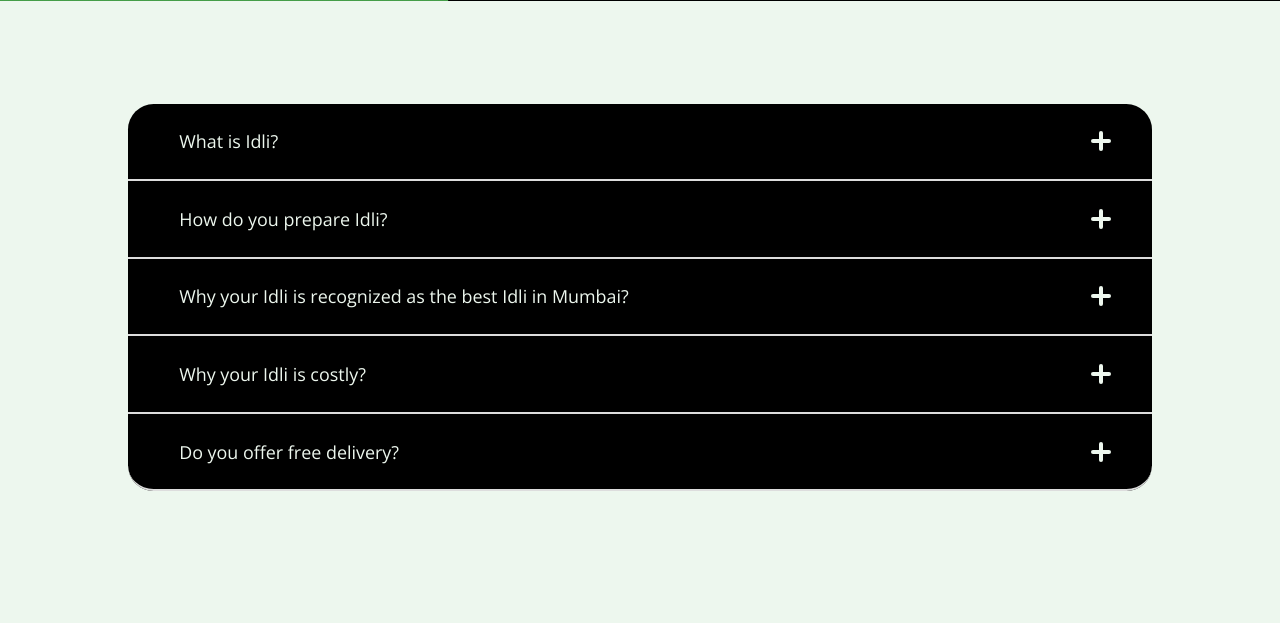
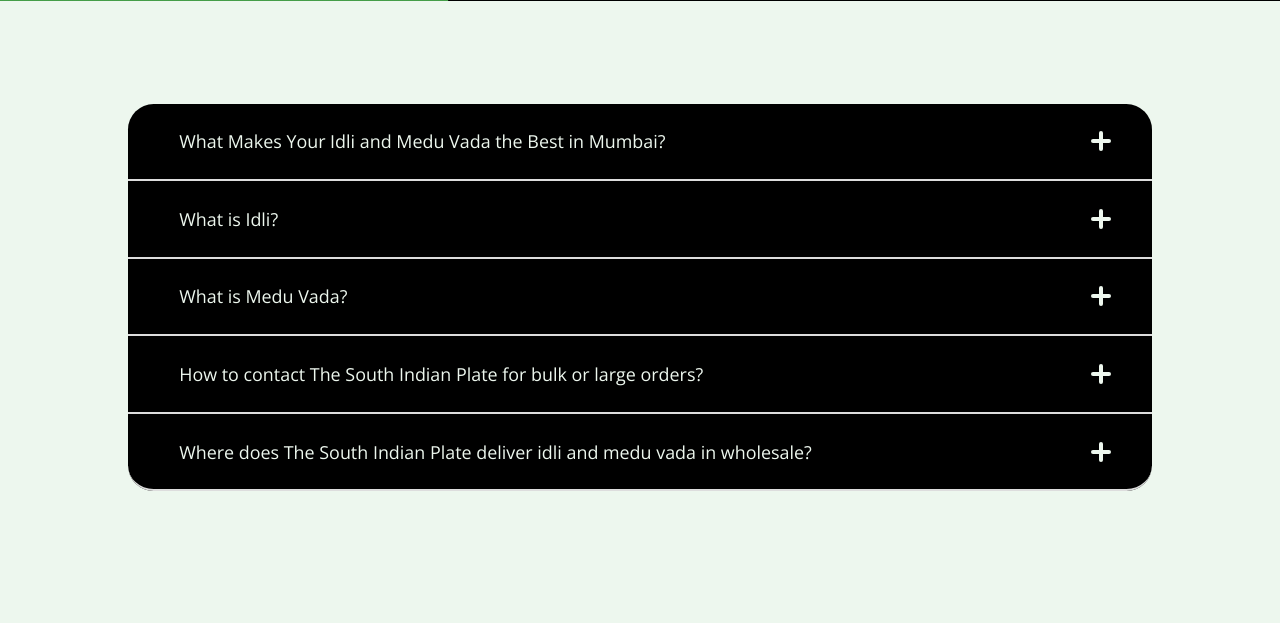
Before and after one commit to jitbherwaniofficial/thesouthindianplate, a Django app: page / in a window 1280 px wide. Shown: the part 5050-5673 px from the top of the page. Run offline with Django 5.2, Linux system fonts and the light colour scheme.

Commit message:
Accordion Updated

```diff
--- a/templates/index.html
+++ b/templates/index.html
@@ -388,7 +388,7 @@
           <div class="faq_question">
             <div class="faq_question-text">
               <h3>
-                What is Idli?
+                What Makes Your Idli and Medu Vada the Best in Mumbai?
               </h3>
             </div>
             <div class="icon">
@@ -398,7 +398,13 @@
           <div class="answercont">
             <div class="answer">
               <p>
-                Idli is a traditional South Indian steamed rice cake, made from fermented rice and lentil batter. Soft, fluffy, and nutritious, it's a popular breakfast dish enjoyed with chutney or sambhar.
+                We are the best Idli and Medu Vada suppliers that offers authentic South Indian breakfast in Khar, Santacruz and Bandra in Mumbai. Our fluffy Idlis, and crispy Meduvadas, delicious coconut Chutney and Sambhar are the talk of the town. If you are pure vegetarian then you have got your perfect place to order. Some of the important reason why we are unique :-
+                <br>1. Authenticity - Our dish has authentic South Indian flavor. We prepare it in a traditional way so that the authenticity maintains.
+                <br>2. Flavor - Our Idlis are big in size and soft, Meduvada is crispy and scrumptious, Chutney and Sambhar is cherry on the cake. The flavor you would never want to miss.
+                <br> 3. Hygienic - We prepare these breakfast for you in home like environment. A food that makes you healthy along with the taste is our uniqueness.
+                Organic Ingredients - We only use fresh and natural ingredients to prepare Idli, Meduvada, Sambhar, and Chutney for you.
+
+                </p>
               </p>
             </div>
           </div>
@@ -406,7 +412,7 @@
         <div class="faq_container">
           <div class="faq_question">
             <div class="faq_question-text">
-              <h3>How do you prepare Idli?</h3>
+              <h3>What is Idli?</h3>
             </div>
             <div class="icon">
               <div class="icon-shape"></div>
@@ -415,14 +421,14 @@
           <div class="answercont">
             <div class="answer">
               <p>
-                We prepare our idlis in homelike environment by fermenting a blend of rice and urad dal (black gram) overnight. Then we pour the batter into idli molds and steamed for 10-15 minutes, resulting in soft, fluffy idlis. Then we serve fresh and hot Idlis with delicious chutney or sambhar. </p>
+                Idli is a popular South Indian delicacy that is served as a staple breakfast item in South Indian households. It is loved for its light, fluffy texture & subtle delicious taste. Traditionally it is made from a fermented batter of rice and urad dal and served with sambar and coconut chutney. This dish is cherished not only for its simplicity and ease of digestion but also for being a healthy, gluten-free option rich in protein and carbohydrates.<br>We maintain the authenticity of this traditional cuisine by preparing them using a traditional recipe that’s been perfected over time. Enjoy our fluffy idlis with delicious sambhar and chutneys!! </p>
             </div>
           </div>
         </div>
         <div class="faq_container">
           <div class="faq_question">
             <div class="faq_question-text">
-              <h3> Why your Idli is recognized as the best Idli in Mumbai?</h3>
+              <h3> What is Medu Vada?</h3>
             </div>
             <div class="icon">
               <div class="icon-shape"></div>
@@ -431,7 +437,7 @@
           <div class="answercont">
             <div class="answer">
               <p>
-                We are recognized as best Idli delivery restaurant in Mumbai specially in Khar West, Santacruz West and Bandra West. We have got this recognition because of our ethos - Serve the customer with fresh, organic and soft Idlis that not only satisfy their heart but also keep them healthy.
+                Meduvada is a traditional South Indian doughnut-shaped snack. It is also known as Urad Dal Vada. The crispy exterior and soft, fluffy interior is for what meduvada cherished. It is made from a batter of urad dal (black gram), which is soaked, ground, and seasoned with spices like cumin, black pepper, and curry leaves. This batter is then carved into doughnut shape and then deep-fried to get a golden and crispy exterior. Meduvada is often enjoyed as a breakfast item or snack and typically served with coconut chutney and sambar. <br>We use the traditional techniques and recipe to serve you the authentic crispy Meduvadas. Order and enjoy our crunchy Meduvadas with delicious coconut chutney!!
               </p>
             </div>
           </div>
@@ -439,7 +445,7 @@
         <div class="faq_container">
           <div class="faq_question">
             <div class="faq_question-text">
-              <h3>Why your Idli is costly?</h3>
+              <h3>How to contact The South Indian Plate for bulk or large orders?</h3>
             </div>
             <div class="icon">
               <div class="icon-shape"></div>
@@ -448,7 +454,7 @@
           <div class="answercont">
             <div class="answer">
               <p>
-                Because we prepare the fresh batter at home using the premium quality rice plus we also give you Sambhar and Chutney that are prepared with only fresh ingredients. This leads to rise in the price but our Idlis will be good for your health.
+                We are a cloud kitchen based south Indian breakfast delivery restaurant located in Khar West in Mumbai. To place your bulk or party or large orders contact us on our Whatsapp number +918108672615.
               </p>
             </div>
           </div>
@@ -456,7 +462,7 @@
         <div class="faq_container">
           <div class="faq_question">
             <div class="faq_question-text">
-              <h3>Do you offer free delivery?</h3>
+              <h3>Where does The South Indian Plate deliver idli and medu vada in wholesale?</h3>
             </div>
             <div class="icon">
               <div class="icon-shape"></div>
@@ -465,7 +471,7 @@
           <div class="answercont">
             <div class="answer">
               <p>
-                No, we charge some amount based on the distance. Although we give you premium quality Sambhar and Chutney free.
+                We serve Idli and Meduvada in Mumbai, specially in Khar, Bandra and Santacruz.
               </p>
             </div>
           </div>
```
